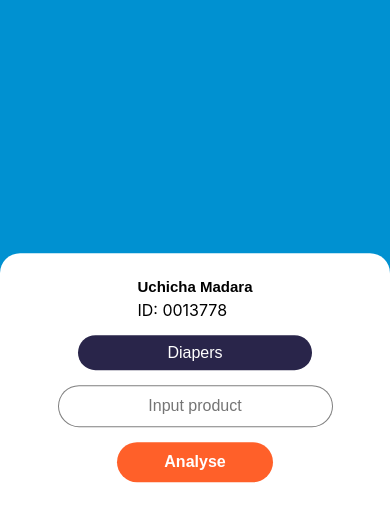
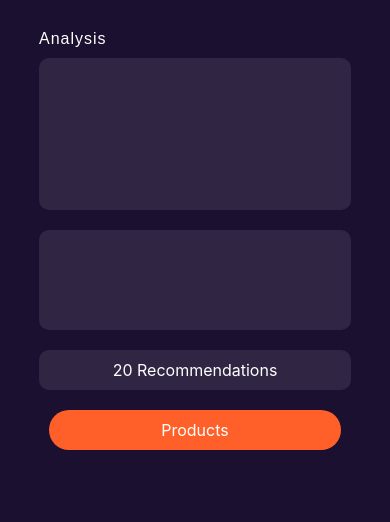
Before and after one commit to JohnClever/recommendationsite, a React (Create React App) app: page /second-page in a window 390 px wide. Shown: the top 522 px of the page. Built offline with nearby package versions, Linux system fonts and the light colour scheme.

Commit message:
sixth commit

```diff
--- a/src/App.css
+++ b/src/App.css
@@ -29,22 +29,65 @@
       flex-direction: column;
       align-items: center;
   }
-  .sidebar h3{
-     padding-top: 25px;
-     padding-bottom: 2px;
+  .info h3{
       color: #000;
       font-family: sans-serif;
       font-weight: 600;
       font-size: 15px;
-      height: 20px;
+  }
+  .info p{
+      font-size: 13px;
+      color: #8d8a8a;
+  }
+  .fl{
+      float: left;
+
+  }
+  .info{
+      height: 50px;
+      width: 100%;
+      display: flex;
+      flex-direction: column;
+      justify-content: center;
+  }
+  .info_active{
+    display: flex;
+    align-items: center;
+    justify-content: center;
+    align-content: center;
   }
   .sidebar input{
-      width: 70%;
-      height: 40px;
+      width: 80%;
+      height: 35px;
       border-radius: 30px;
       border: .5px solid rgba(0, 0, 0, 0.5);
       font-size: 16px;
 
+  }
+  .hello{
+    background-color: rgb(5, 197, 5);
+    padding: 4px;
+    margin-left: 4px;
+    margin-bottom: 1px;
+    margin-right: 4px;
+    border-radius: 100%;
+
+  }
+  .sidebar_profile{
+      display: flex;
+      flex-direction: column;
+      justify-content: center;
+     align-items: center;
+     margin-top: -50px;
+     padding-top: -50px;
+
+  }
+  .profile{
+      height: 90px;
+      width: 90px;
+      background: red;
+      border-radius: 50%;
+      box-shadow: 0px 0px 6px 0px rgba(0, 0, 0, .7);
   }
   .sidebar input::placeholder{
     text-align: center;
@@ -71,7 +114,7 @@
       -moz-text-align-last: center;
       -ms-text-align-last: center;
       -webkit-text-align-last: center;
-      width: 60%;
+      width: 80%;
       height: 35px;
       border-radius: 40px;
       border: none;
@@ -81,15 +124,24 @@
       font-family: sans-serif;
 
   }
-  .sidebar input[type='submit']{
-      width: 40%;
-      height: 40px;
+
+  .sidebar_content a{
+      width: 80%;
+      height: 35px;
       border-radius: 30px;
+      margin-top: 30px;
       border: none;
       background: #ff6029;
       color: #fff;
       font-family: sans-serif;
-      font-weight: 600;
+      font-weight: 500;
+      text-align: center;
+      display: flex;
+      align-items: center;
+      justify-content: center;
+      text-decoration: none;
+      box-shadow: 0px 1.5px 4px 0px rgba(0, 0, 0, .6);
+
   }
 
   .sidebar .sidebar_container{
@@ -145,4 +197,107 @@
       font-weight: 400;
       color: rgba(0, 0, 0, 0.5);
   }
+  .section-two{
+      width: 100%;
+      height: 100vh;
+      background: #1b1030;
+      display: flex;
+      flex-direction: column;
+      align-items: center;
+      padding-top: 30px;
+  }
+  .section-two .graph{
+    width: 80%;
+    height: 180px;
+
+    margin-bottom: 20px;
+    display: flex;
+    flex-direction: column;
+  }
+  .section-two .graph-info{
+    width: 80%;
+    height: 100px;
+    background-color: rgba(255, 255, 255, 0.09);
+    margin-bottom: 20px;
+    border-radius: 10px;
+  }
+  .section-two .recommendation{
+    width: 80%;
+    height: 40px;
+    background-color: rgba(255, 255, 255, 0.09);
+    margin-bottom: 20px;
+    border-radius: 10px;
+    color: #fff;
+    display: flex;
+    justify-content: center;
+    align-items: center;
+    text-transform: capitalize;
+    text-decoration: none;
+  }
+  .section-two .products{
+    width: 75%;
+    height: 40px;
+    background-color: #ff6029;
+    border-radius: 30px;
+    color: #fff;
+    display: flex;
+    justify-content: center;
+    align-items: center;
+    text-decoration: none;
+  }
+  .section-two .graph .graph-title{
+      color: #fff;
+      font-family: sans-serif;
+      letter-spacing: 1px;
+      margin-bottom: 10px;
+
+      height: 10%;
+  }
+  .section-two .graph .graph-content{
+    width: 100%;
+    height: 90%;
+    background-color: rgba(255, 255, 255, 0.09);
+    border-radius: 10px;
+  }
+  .section-three{
+    width: 100%;
+    background-color: #0091d1;
+    height: 100vh;
+    border-radius: 0px;
 }
+.section-three_content{
+    width: 100%;
+    background-color: #fff;
+    height: 80vh;
+    position: absolute;
+    top: 100%;
+    transform: translateY(-100%);
+    border-top-left-radius: 20px;
+    border-top-right-radius: 20px;
+    display: flex;
+    flex-direction: column;
+    align-items: center;
+}
+.icon {
+    width: 38px;
+    height: 26px;
+    padding-top: 50px ;
+    padding-right: 20px;
+    position: absolute;
+    left: 100%;
+    transform: translateX(-100%);
+}
+.icon div {
+    width: 80%;
+    height: 3px;
+    margin-bottom: 4px;
+    background-color: #fff;
+}
+.icon div:last-child{
+    margin-bottom: 0;
+}
+.icon:hover div{
+    background-color: #fff;
+}
+
+}
--- a/src/App.js
+++ b/src/App.js
@@ -2,12 +2,18 @@ import React from 'react';
 import './App.css';
 import './components/First-page'
 import Firstpage from './components/First-page';
-
+import {BrowserRouter as Router, Switch, Route} from 'react-router-dom'
+import Secondpage from './components/Second-page';
+import Thirdpage from './components/Third-page';
 function App() {
   return (
-    <div>
-     <Firstpage />
-    </div>
+    <Router>
+        <Switch>
+            <Route exact path='/' component={Firstpage} />
+            <Route exact path="/second-page" component={Secondpage} />
+            <Route exact path="/third-page" component={Thirdpage} />
+        </Switch>
+    </Router>
   );
 }
 
--- a/src/components/First-page.js
+++ b/src/components/First-page.js
@@ -1,21 +1,23 @@
-import React from 'react'
+import React, { Fragment } from 'react'
+import {Link} from 'react-router-dom'
+import Hamburger from './Hamburger'
 
 export default function Firstpage() {
     return (
-        <div>
+        <Fragment>
             <div className="sidebar">
-                <div className="sidebar_icon">
-                    {/* <img src="" alt="" /> */}
-                </div>
+                <Hamburger />
                 <div className="sidebar_content">
                     <div className="sidebar_profile">
                         <div className="profile">
-                            {/* <img src="" alt="" /> */}
+                            <img src="" alt="" />
                         </div>
                         <div className="info">
-                            <h3 className="fl">Uchicha Madara</h3>
-                            {/* <h3 className="info_active fl">.</h3> */}
-                            <p>ID: 0013778</p>
+                            <div className="info_active">
+                                <h3>Naruto Uzumaki</h3>
+                                <div className="hello"></div>
+                            </div>
+                            <p>ID : 0013778</p>
                         </div>
                     </div>
                     <select name="" id="">
@@ -26,16 +28,10 @@ export default function Firstpage() {
                         <option value="">Diapers</option>
                     </select>
                     <input type="" placeholder="Input product" id="input" />
-                    <input type="submit" value="Analyse" id="analyse" />
-                    <div className="sidebar_container">
-                        <span>Recent Products</span>
-                    <div className="recent_products">
-                        <a href="/"><p className="product_one"><img src="Project Icons/purchase flat.png" alt="" /> Plaster from Paris</p></a>
-                    <a href="/"> <p className="product_two"><img src="Project Icons/purchase flat.png" alt="" /> Measuring Tape</p></a>
-                    </div>
-                    </div>
+                    <Link to="second-page">Analyse</Link>
+
                 </div>
             </div>
-        </div>
+        </Fragment>
     )
 }
--- /dev/null
+++ b/src/components/Hamburger.js
@@ -0,0 +1,14 @@
+import React from 'react'
+import { Link } from 'react-router-dom'
+
+export default function Hamburger() {
+    return (
+        <Link to="/">
+            <div className="icon">
+                <div></div>
+                <div></div>
+                <div></div>
+            </div>
+        </Link>
+    )
+}
--- /dev/null
+++ b/src/components/Second-page.js
@@ -0,0 +1,19 @@
+import React, { Fragment } from 'react'
+import { Link } from 'react-router-dom'
+
+
+export default function Secondpage() {
+    return (
+        <Fragment>
+            <div className="section-two">
+                <div className="graph">
+                    <div className="graph-title">Analysis</div>
+                    <div className="graph-content"></div>
+                </div>
+                <div className="graph-info"></div>
+               <Link to="third-page" className="recommendation"><div>20 recommendations</div></Link>
+               <Link to="/" className="products"><div >Products</div></Link>
+            </div>
+        </Fragment>
+    )
+}
--- /dev/null
+++ b/src/components/Third-page.js
@@ -0,0 +1,17 @@
+import React, {Fragment} from 'react'
+import Hamburger from './Hamburger'
+
+export default function Thirdpage() {
+    return (
+        <Fragment>
+            <div className="section-three">
+            <Hamburger />
+                <div className="section-three_content">
+
+
+
+                </div>
+            </div>
+        </Fragment>
+    )
+}
```
